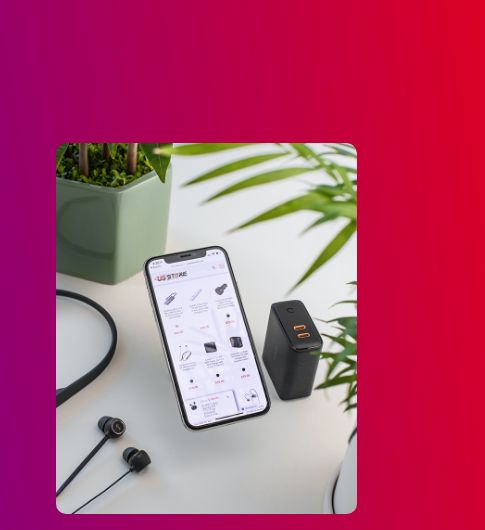
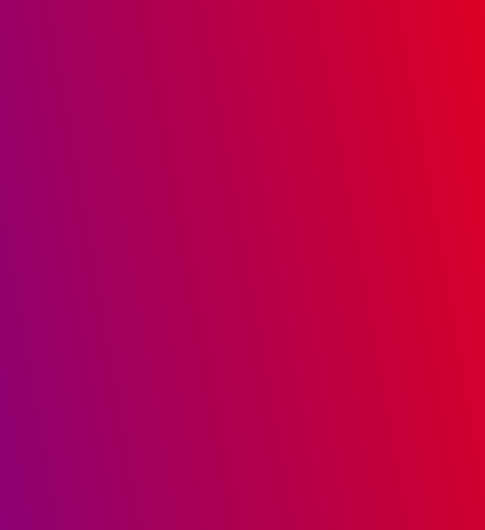
Before and after one commit to Prayanshu97/Portfolio, a plain HTML site: page index.html in a window 1280 px wide. Shown: the part 1510-2040 px from the top of the page, 795-1280 px from the left. Drawn offline with Linux system fonts and the light colour scheme.

Commit message:
Changed third project

```diff
--- a/index.html
+++ b/index.html
@@ -106,12 +106,12 @@
                     </div>
                 </div>
                 <div class="work">
-                    <img src="/public/work-3.png" alt="">
+                    <!-- <img src="/public/work-3.png" alt="">
                     <div class="layer">
                         <h3>UNDER DEVELOPMENT</h3>
                         <p>UNDER DEVELOPMENT</p>
                         <a href="#"><i class="fa-solid fa-external-link-alt"></i></a>
-                    </div>
+                    </div> -->
                 </div>
             </div>
         </div>
```
